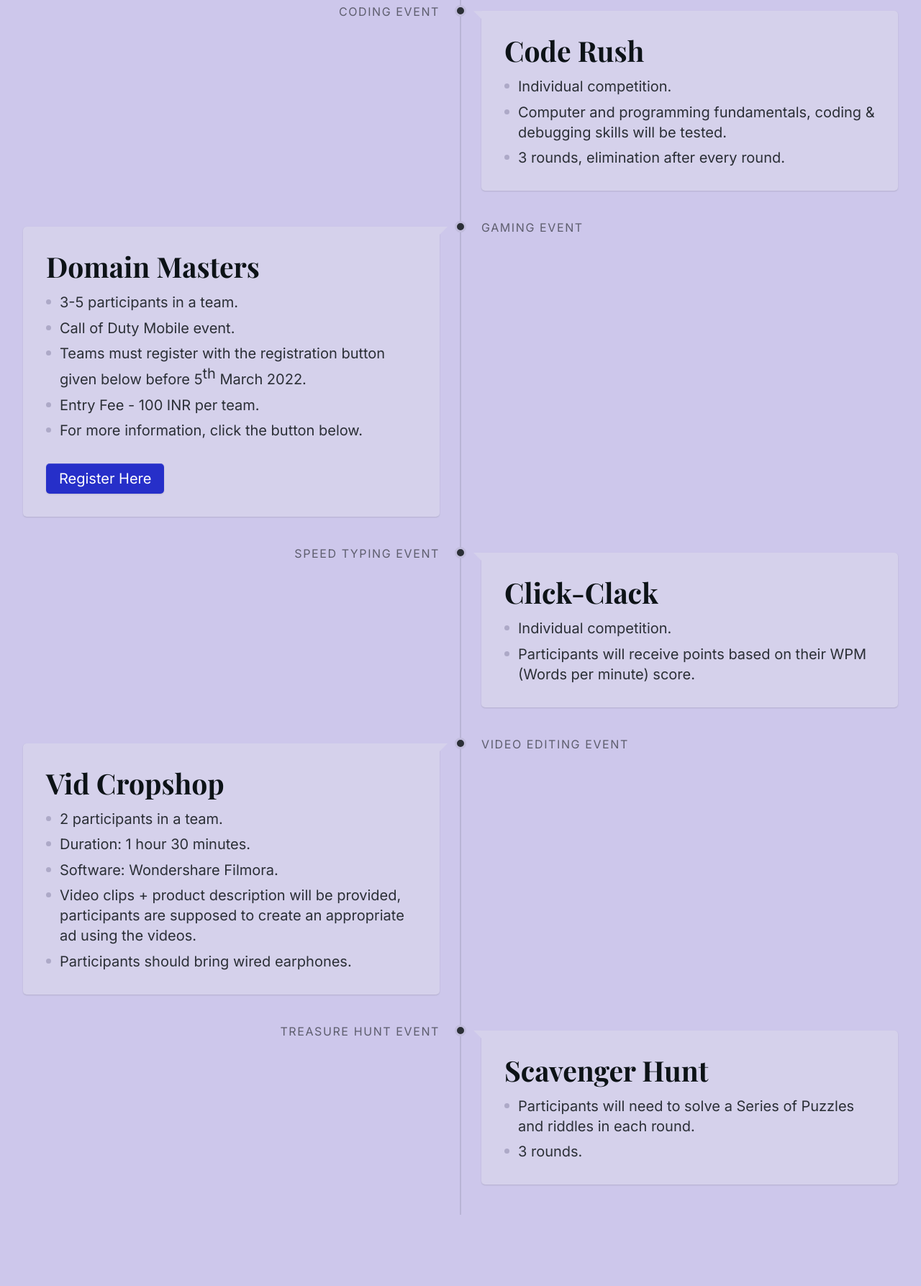
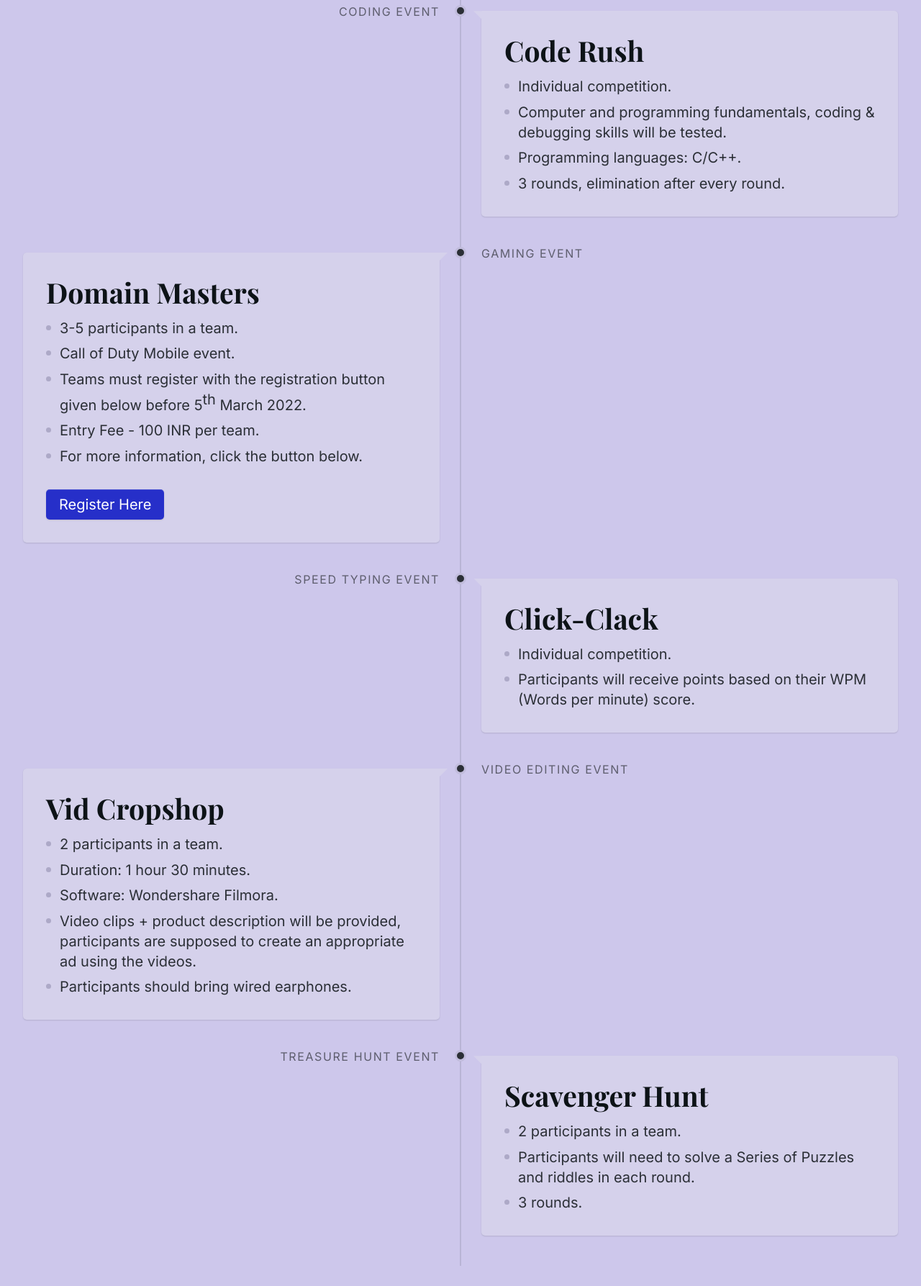
Before and after one commit to tushar-prabhu/ignitra, a plain HTML site: page index.html in a window 1280 px wide. Shown: the part 1878-3665 px from the top of the page at 72% size. Drawn offline with nearby package versions, Linux system fonts and the light colour scheme; some packages are replaced by stand-ins of ours; animation ran at ten frames a second; a web font is replaced by a local one.

Commit message:
added some info

```diff
--- a/index.html
+++ b/index.html
@@ -194,6 +194,7 @@
                 <ul class="list list--ul">
                   <li>Individual competition.</li>
                   <li>Computer and programming fundamentals, coding & debugging skills will be tested.</li>
+                  <li>Programming languages: C/C++.</li>
                   <li>3 rounds, elimination after every round.</li>
                 </ul>
               </div>
@@ -286,6 +287,7 @@
               <div class="text-component">
                 <h2>Scavenger Hunt</h2>
                 <ul class="list list--ul">
+                  <li>2 participants in a team.</li>
                   <li>Participants will need to solve a Series of Puzzles and riddles in each round.</li>
                   <li>3 rounds.</li>
                 </ul>
```
